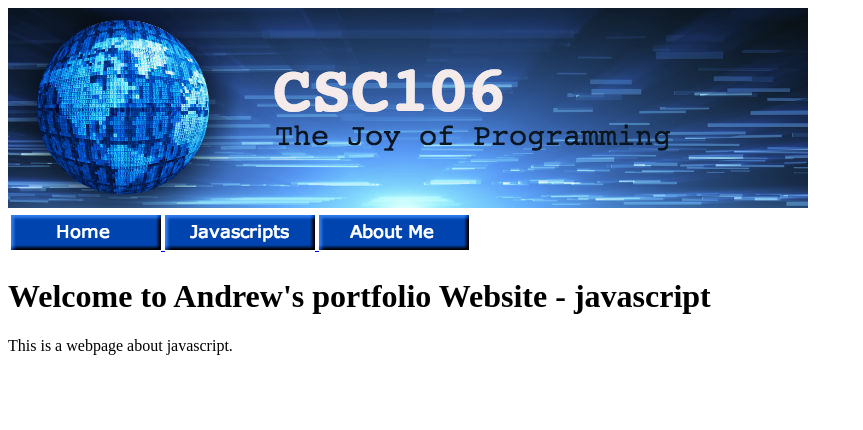
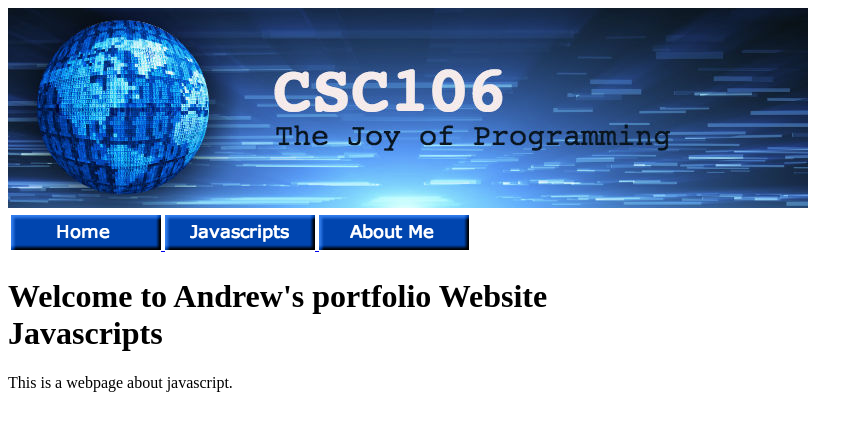
Before and after one commit to AndrewKaralekas/AndrewKaralekas.github.io, a plain HTML site: page js.html in a window 1280 px wide. Shown: the whole page, without its empty margins (0-863 px from the left). Drawn offline with Linux system fonts and the light colour scheme.

Commit message:
Update js.html

```diff
--- a/js.html
+++ b/js.html
@@ -23,7 +23,8 @@
 		</tr>
 	</thead>
 </table>
-        <h1>Welcome to <strong>Andrew's</strong> portfolio Website - javascript</h1>
+        <h1>Welcome to <strong>Andrew's</strong> portfolio Website
+		<br> Javascripts</h1>
 <p>This is a webpage about javascript.</p>
 
     </body>
```
